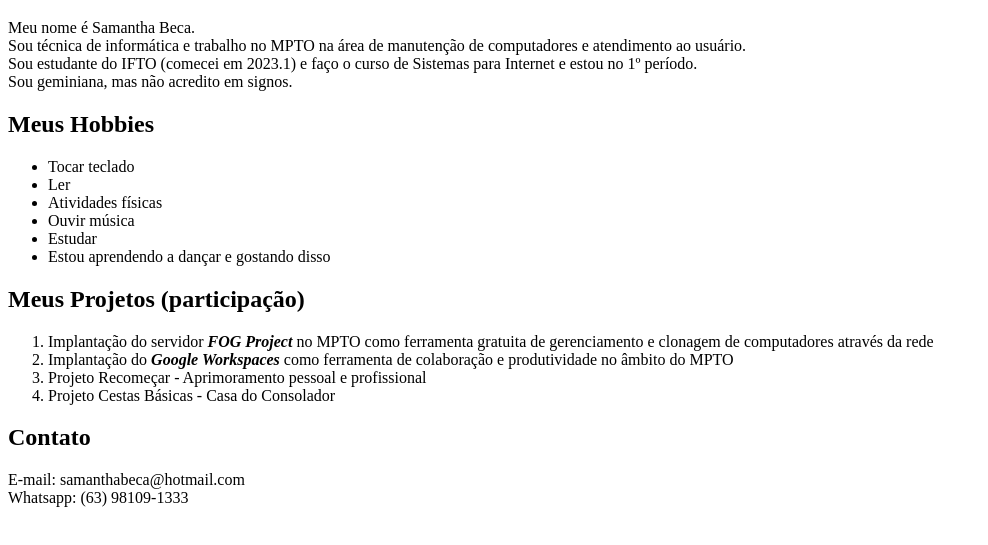
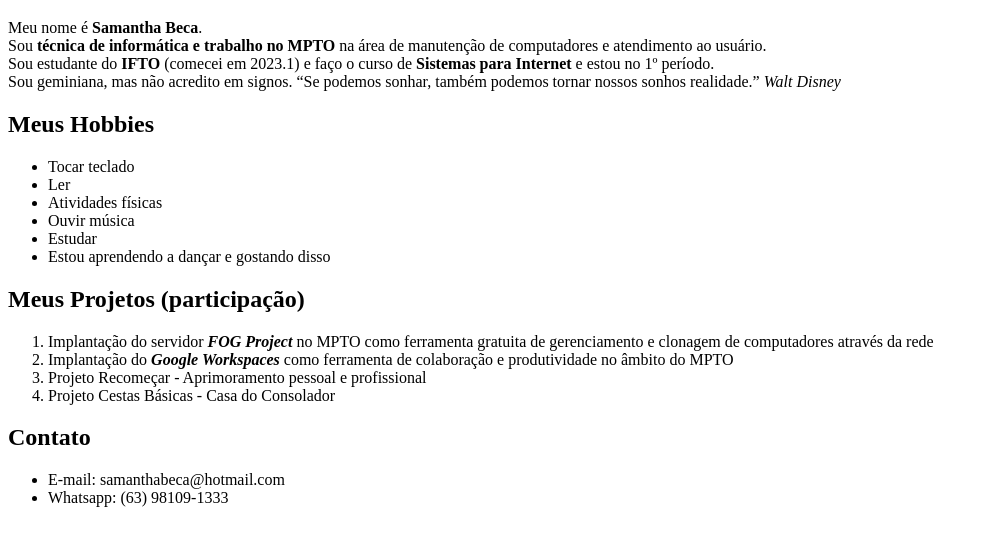
Before and after one commit to samanthabeca/icpw, a plain HTML site: page index.html in a window 1280 px wide. Shown: the part 61-606 px from the top of the page, without its empty margins (0-988 px from the left). Drawn offline with Linux system fonts and the light colour scheme.

Commit message:
Alterações na página index.html

```diff
--- a/index.html
+++ b/index.html
@@ -9,10 +9,13 @@
 </head>
 <body>
     <h1>Quem sou eu?</h1>
-        <p>Meu nome é Samantha Beca.
-          <br>Sou técnica de informática e trabalho no MPTO na área de manutenção de computadores e atendimento ao usuário.
-          <br>Sou estudante do IFTO (comecei em 2023.1) e faço o curso de Sistemas para Internet e estou no 1º período.
+        <p>Meu nome é <strong>Samantha Beca</strong>.
+          <br>Sou <strong>técnica de informática e trabalho no MPTO</strong> na área de manutenção de computadores e atendimento ao usuário.
+          <br>Sou estudante do <strong>IFTO</strong> (comecei em 2023.1) e faço o curso de <strong>Sistemas para Internet</strong> e estou no 1º período.
           <br>Sou geminiana, mas não acredito em signos.
+
+          <q>Se podemos sonhar, também podemos tornar nossos sonhos realidade.</q> <cite>Walt Disney</cite>
+
         </p>
 
     <h2>Meus Hobbies</h2>
@@ -29,7 +32,7 @@
 
     <h2>Meus Projetos (participação)</h2>
         <p>
-          <ol type="1">
+          <ol>
             <li>Implantação do servidor <strong><i>FOG Project</i></strong> no MPTO como ferramenta gratuita de gerenciamento e clonagem de computadores através da rede</li>
             <li>Implantação do <strong><i>Google Workspaces</i></strong> como ferramenta de colaboração e produtividade no âmbito do MPTO</li>
             <li>Projeto Recomeçar - Aprimoramento pessoal e profissional</li>
@@ -38,8 +41,11 @@
         </p>
 
     <h2>Contato</h2>
-        <p>E-mail: samanthabeca@hotmail.com
-          <br>Whatsapp: (63) 98109-1333
+        <p>
+          <ul>
+            <li>E-mail: samanthabeca@hotmail.com</li>
+            <li>Whatsapp: (63) 98109-1333</li>
+          </ul>
         </p>
 
 
```
